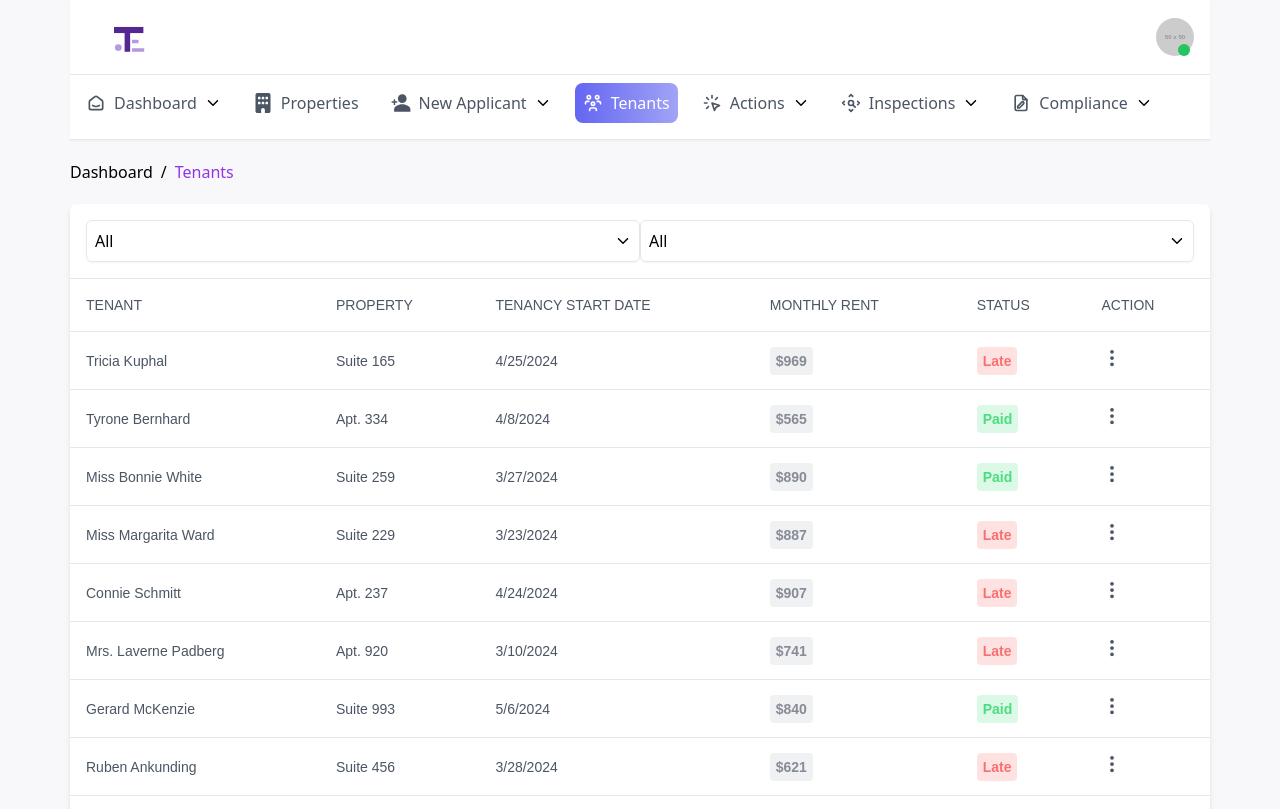
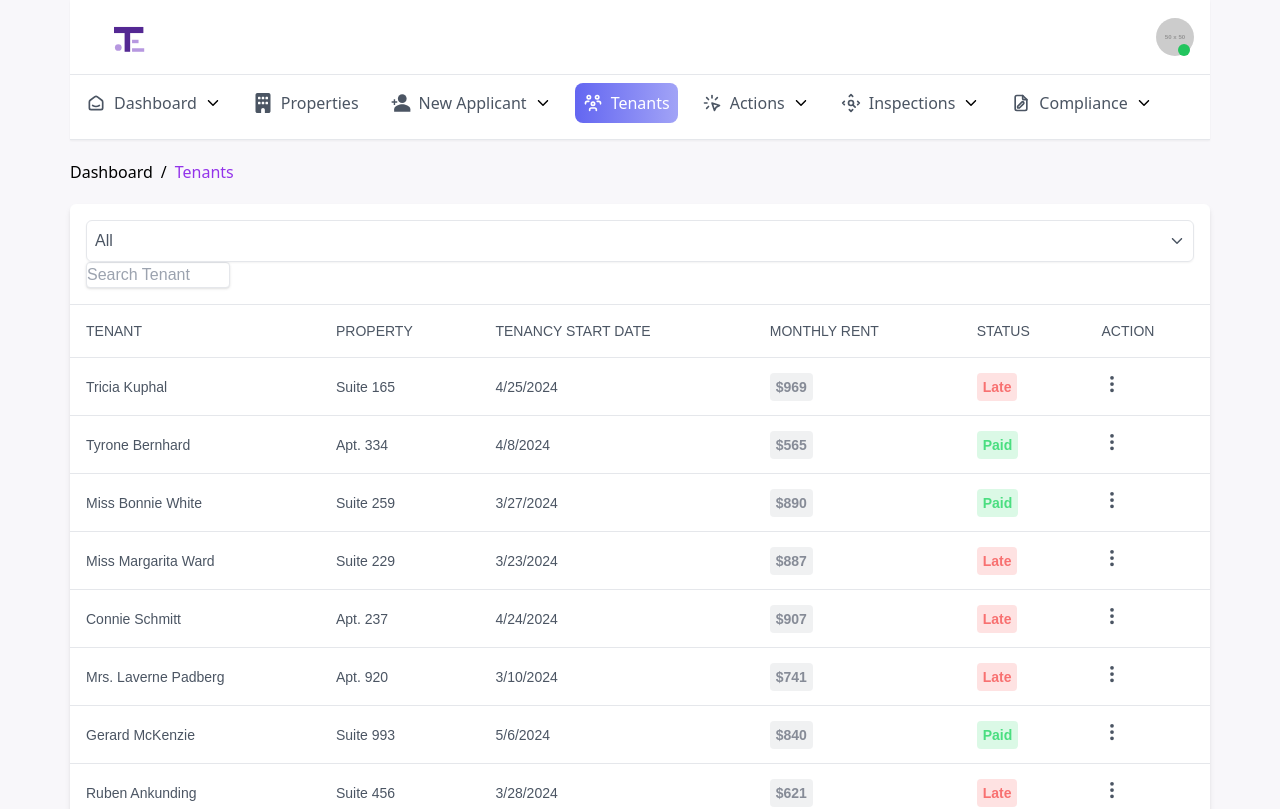
Before and after one commit to natzgg/htmool, a React (Create React App) app: page /tenants in a window 1280 px wide. Shown: the top 809 px of the page. Built offline with nearby package versions, Linux system fonts and the light colour scheme.

Commit message:
Added search

```diff
--- a/src/components/Dropdown.tsx
+++ b/src/components/Dropdown.tsx
@@ -18,7 +18,9 @@ const Dropdown = () => {
 
         {collapsed && (
           <ul
-            className={cn("absolute group-hover:block bg-transparent w-full")}
+            className={cn(
+              "absolute group-hover:block bg-transparent w-full z-10"
+            )}
           >
             <div className="p-2 h-full rounded mt-0.5 bg-white space-y-1.5 cursor-pointer">
               <li
--- a/src/components/tenants/TenantFilter.tsx
+++ b/src/components/tenants/TenantFilter.tsx
@@ -1,9 +1,26 @@
+import { Table } from "@tanstack/react-table";
 import Dropdown from "../Dropdown";
+import { Tenant } from "../utils/type";
+import TenantSearch from "./TenantSearch";
+import { useMemo, useState } from "react";
 
-const TenantFilter = () => {
+const TenantFilter = ({ table }: { table: Table<Tenant> }) => {
+  const [column, setColumn] = useState<any>();
+
+  useMemo(() => {
+    table.getHeaderGroups().map((headerGroup) => {
+      headerGroup.headers.map((header) => {
+        if (header.column.id === "name") {
+          setColumn(header.column);
+        }
+      });
+    });
+  }, []);
+
   return (
-    <div>
+    <div className="p-4">
       <Dropdown />
+      <TenantSearch column={column} />
     </div>
   );
 };
--- /dev/null
+++ b/src/components/tenants/TenantSearch.tsx
@@ -0,0 +1,51 @@
+import { Column } from "@tanstack/react-table";
+import * as React from "react";
+
+function DebouncedInput({
+  value: initialValue,
+  onChange,
+  debounce = 500,
+  ...props
+}: {
+  value: string | number;
+  onChange: (value: string | number) => void;
+  debounce?: number;
+} & Omit<React.InputHTMLAttributes<HTMLInputElement>, "onChange">) {
+  const [value, setValue] = React.useState(initialValue);
+
+  React.useEffect(() => {
+    setValue(initialValue);
+  }, [initialValue]);
+
+  React.useEffect(() => {
+    const timeout = setTimeout(() => {
+      onChange(value);
+    }, debounce);
+
+    return () => clearTimeout(timeout);
+  }, [value]);
+
+  return (
+    <input
+      {...props}
+      value={value}
+      onChange={(e) => setValue(e.target.value)}
+    />
+  );
+}
+
+const TenantSearch = ({ column }: { column: Column<any, unknown> }) => {
+  const columnFilterValue = column.getFilterValue();
+
+  return (
+    <DebouncedInput
+      type="text"
+      value={(columnFilterValue ?? "") as string}
+      onChange={(value) => column.setFilterValue(value)}
+      placeholder={`Search Tenant`}
+      className="w-36 border shadow rounded"
+    />
+  );
+};
+
+export default TenantSearch;
--- a/src/components/tenants/TenantTable.tsx
+++ b/src/components/tenants/TenantTable.tsx
@@ -10,10 +10,14 @@ import {
   getPaginationRowModel,
   PaginationState,
   useReactTable,
+  ColumnFiltersState,
+  getFilteredRowModel,
 } from "@tanstack/react-table";
 import { Tenant } from "../utils/type";
 import TenantTableFooter from "./TenantTableFooter";
 import { makeData } from "../utils/fakeData";
+import TenantSearch from "./TenantSearch";
+import TenantFilter from "./TenantFilter";
 
 const columnHelper = createColumnHelper<Tenant>();
 
@@ -22,6 +26,7 @@ const columns = [
     cell: (info) => <span className="font-medium">{info.getValue()}</span>,
     header: () => <span>Tenant</span>,
     footer: (info) => info.column.id,
+    filterFn: "includesString",
   }),
   columnHelper.accessor((row) => row.property, {
     id: "property",
@@ -71,11 +76,11 @@ const columns = [
 
 export const TenantTable = () => {
   const [data, _setData] = useState(() => makeData(12));
-  const rerender = useReducer(() => ({}), {})[1];
   const [pagination, setPagination] = useState<PaginationState>({
     pageIndex: 0,
     pageSize: 10,
   });
+  const [columnFilters, setColumnFilters] = useState<ColumnFiltersState>([]);
 
   const table = useReactTable({
     data,
@@ -84,9 +89,15 @@ export const TenantTable = () => {
     getSortedRowModel: getSortedRowModel(),
     getPaginationRowModel: getPaginationRowModel(),
     onPaginationChange: setPagination,
+    onColumnFiltersChange: setColumnFilters,
+    getFilteredRowModel: getFilteredRowModel(),
     state: {
       pagination,
+      columnFilters,
     },
+    debugTable: true,
+    debugHeaders: true,
+    debugColumns: false,
   });
 
   return (
@@ -94,11 +105,13 @@ export const TenantTable = () => {
       id="table"
       className="w-full overflow-x-auto font-publicSans text-gray-600 mb-5"
     >
+      <TenantFilter table={table} />
       <table className="w-full">
         <thead className="border-t border-b text-left">
           {table.getHeaderGroups().map((headerGroup) => (
             <tr key={headerGroup.id}>
               {headerGroup.headers.map((header) => (
+                <>
                   <th
                     key={header.id}
                     className={cn(
@@ -114,6 +127,7 @@ export const TenantTable = () => {
                           header.getContext()
                         )}
                   </th>
+                </>
               ))}
             </tr>
           ))}
--- a/src/components/tenants/TenantsCard.tsx
+++ b/src/components/tenants/TenantsCard.tsx
@@ -1,15 +1,8 @@
-import TenantFilter from "./TenantFilter";
 import { TenantTable } from "./TenantTable";
 
 const TenantsCard = () => {
   return (
     <div className="mt-5 shadow-md rounded-md bg-white">
-      <div className="p-4">
-        <div className="grid grid-cols-2">
-          <TenantFilter />
-          <TenantFilter />
-        </div>
-      </div>
       <TenantTable />
     </div>
   );
```
Lines whose indentation alone changed are shown as unchanged.
